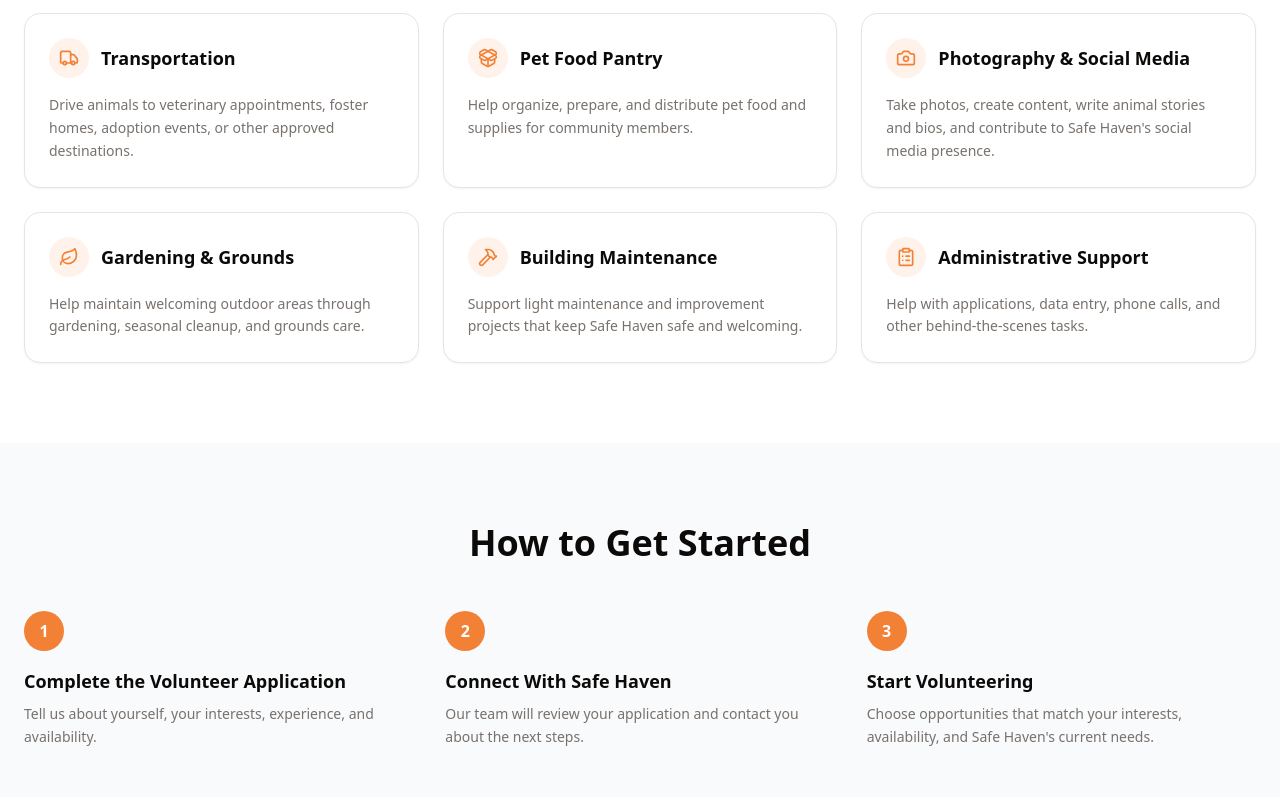
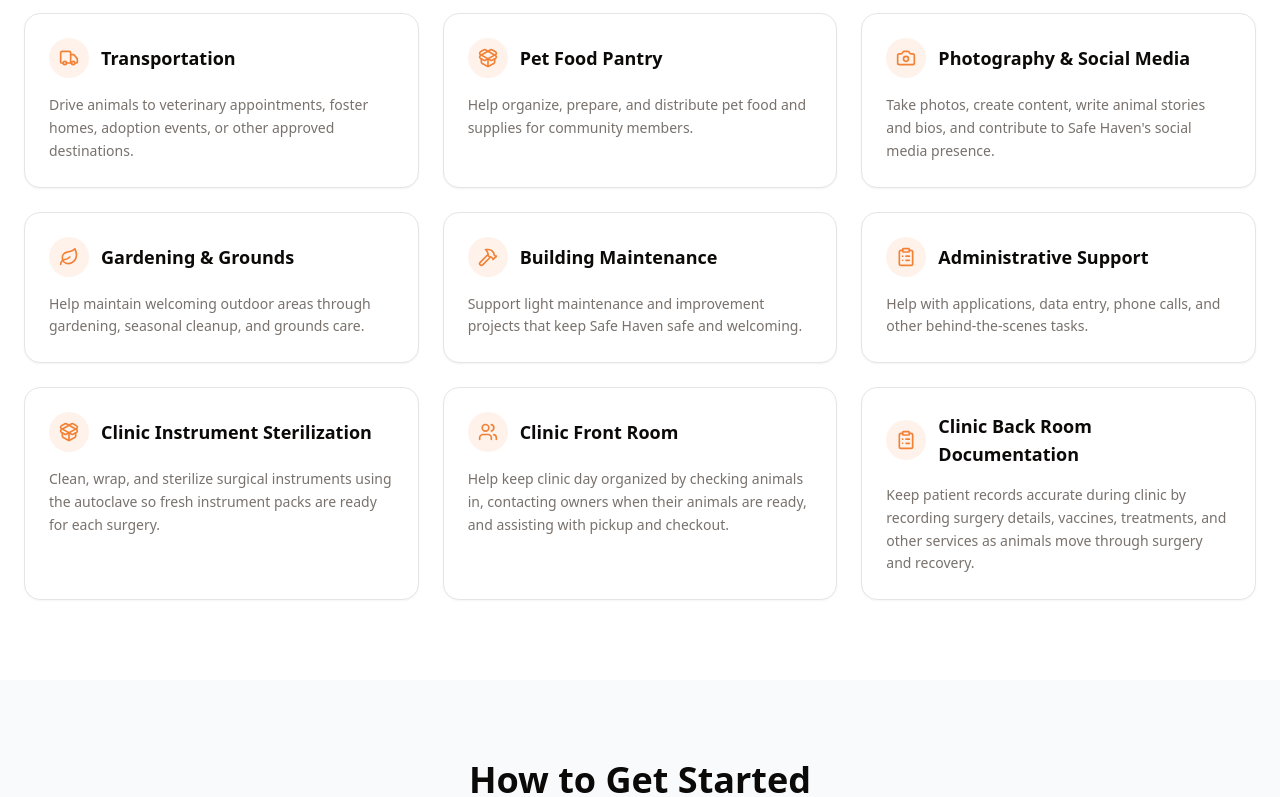
Before and after one commit to 7nqwsvhv99-hash/safe-haven-site, a Next.js app: page /volunteer in a window 1280 px wide. Shown: the part 814-1611 px from the top of the page. Built offline with nearby package versions, Linux system fonts and the light colour scheme.

Commit message:
Add clinic volunteer opportunities

```diff
--- a/src/app/volunteer/page.tsx
+++ b/src/app/volunteer/page.tsx
@@ -43,7 +43,7 @@ export default function VolunteerPage() {
             Volunteer Opportunities
           </h2>
           <p className="text-center text-muted-foreground mx-auto mb-12 md:whitespace-nowrap">
-            Explore hands-on animal care, events, transportation, creative work, and behind-the-scenes support.
+            Explore hands-on animal care, clinic support, events, transportation, creative work, and behind-the-scenes opportunities.
           </p>
           <div className="grid grid-cols-1 md:grid-cols-2 lg:grid-cols-3 gap-6">
             {volunteerRoles.map((role) => (
@@ -183,6 +183,24 @@ const volunteerRoles = [
     description:
       "Help with applications, data entry, phone calls, and other behind-the-scenes tasks.",
   },
+  {
+    title: "Clinic Instrument Sterilization",
+    icon: <PackageOpen className="h-5 w-5 text-primary" />,
+    description:
+      "Clean, wrap, and sterilize surgical instruments using the autoclave so fresh instrument packs are ready for each surgery.",
+  },
+  {
+    title: "Clinic Front Room",
+    icon: <Users className="h-5 w-5 text-primary" />,
+    description:
+      "Help keep clinic day organized by checking animals in, contacting owners when their animals are ready, and assisting with pickup and checkout.",
+  },
+  {
+    title: "Clinic Back Room Documentation",
+    icon: <ClipboardList className="h-5 w-5 text-primary" />,
+    description:
+      "Keep patient records accurate during clinic by recording surgery details, vaccines, treatments, and other services as animals move through surgery and recovery.",
+  },
 ]
 
 const steps = [
```
